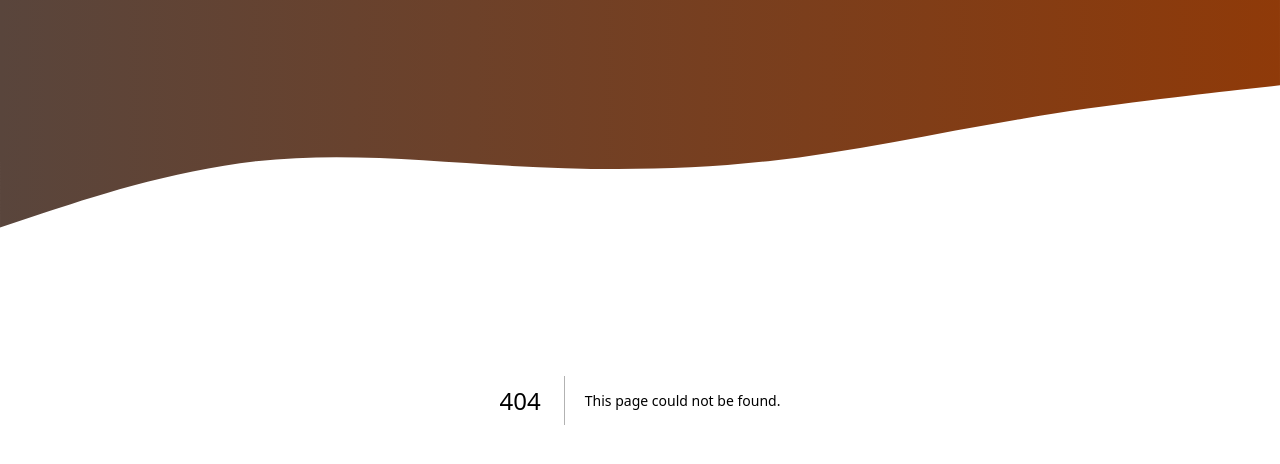
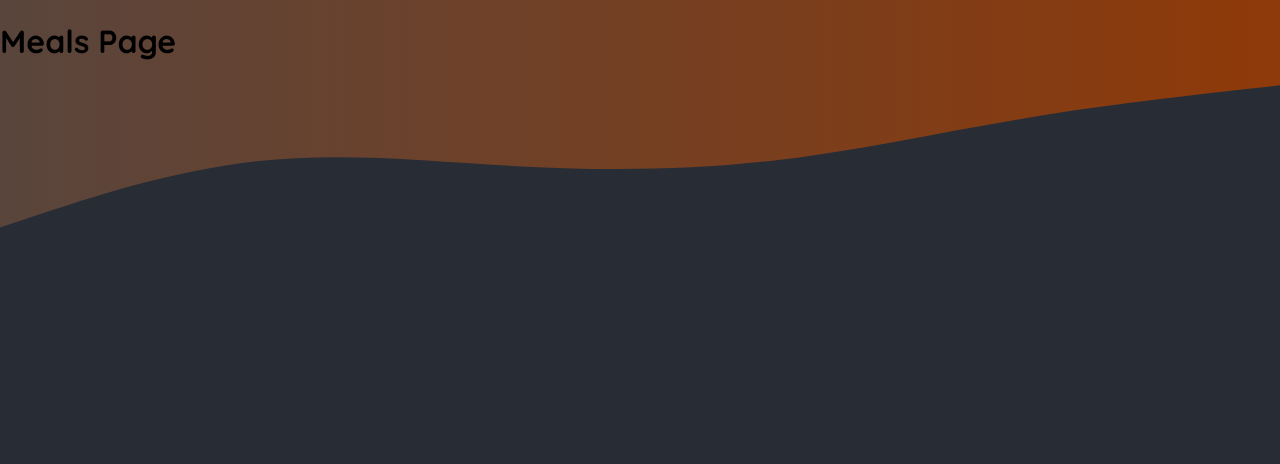
Before and after one commit to csabatoth627/foodies-nextjs, a Next.js app: page /meals in a window 1280 px wide. Before the commit this address had no page. Shown: the top 464 px of the page. Built offline with nearby package versions, Linux system fonts and the light colour scheme.

Commit message:
feat: add meals route and nest share route in it

```diff
--- /dev/null
+++ b/app/meals/page.js
@@ -0,0 +1,3 @@
+export default function MealsPage() {
+  return <h1>Meals Page</h1>;
+}
--- /dev/null
+++ b/app/meals/share/page.js
@@ -0,0 +1,3 @@
+export default function ShareMealPage() {
+  return <h1>Share meal</h1>;
+}
```
